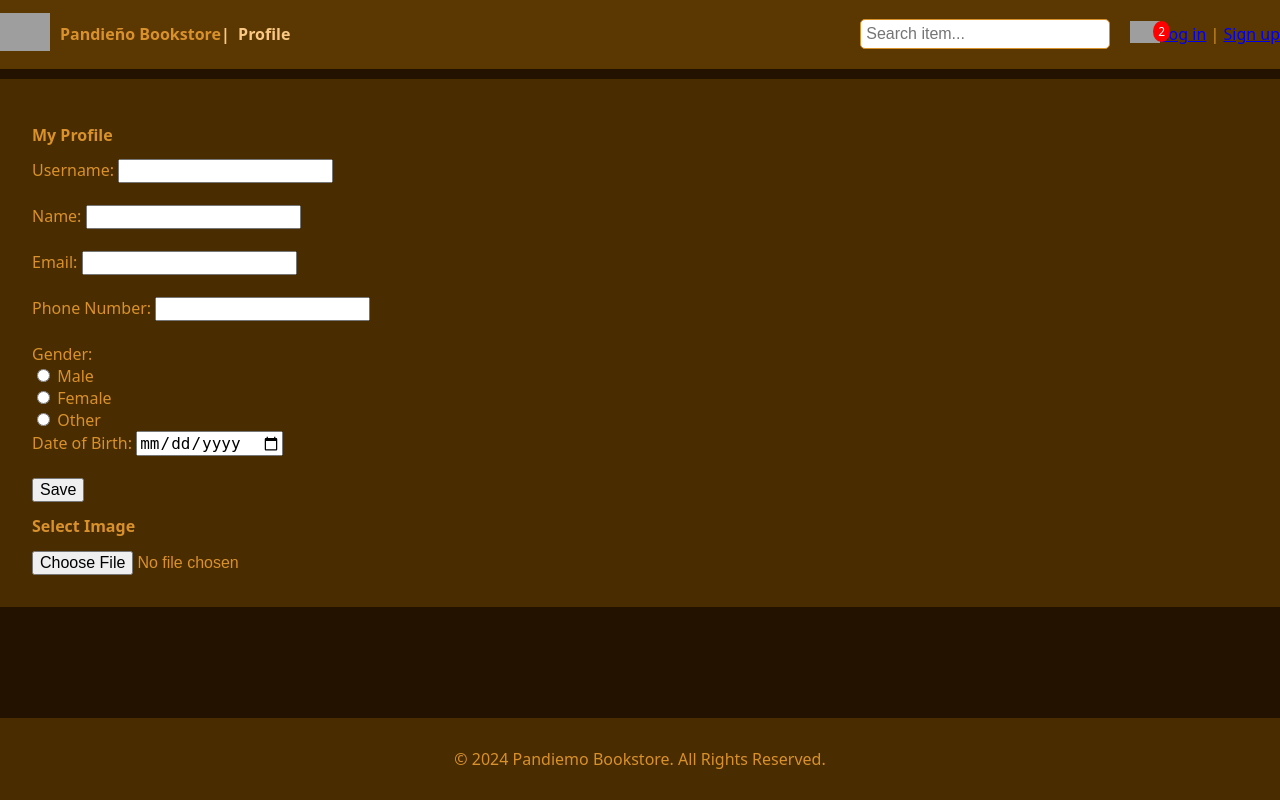
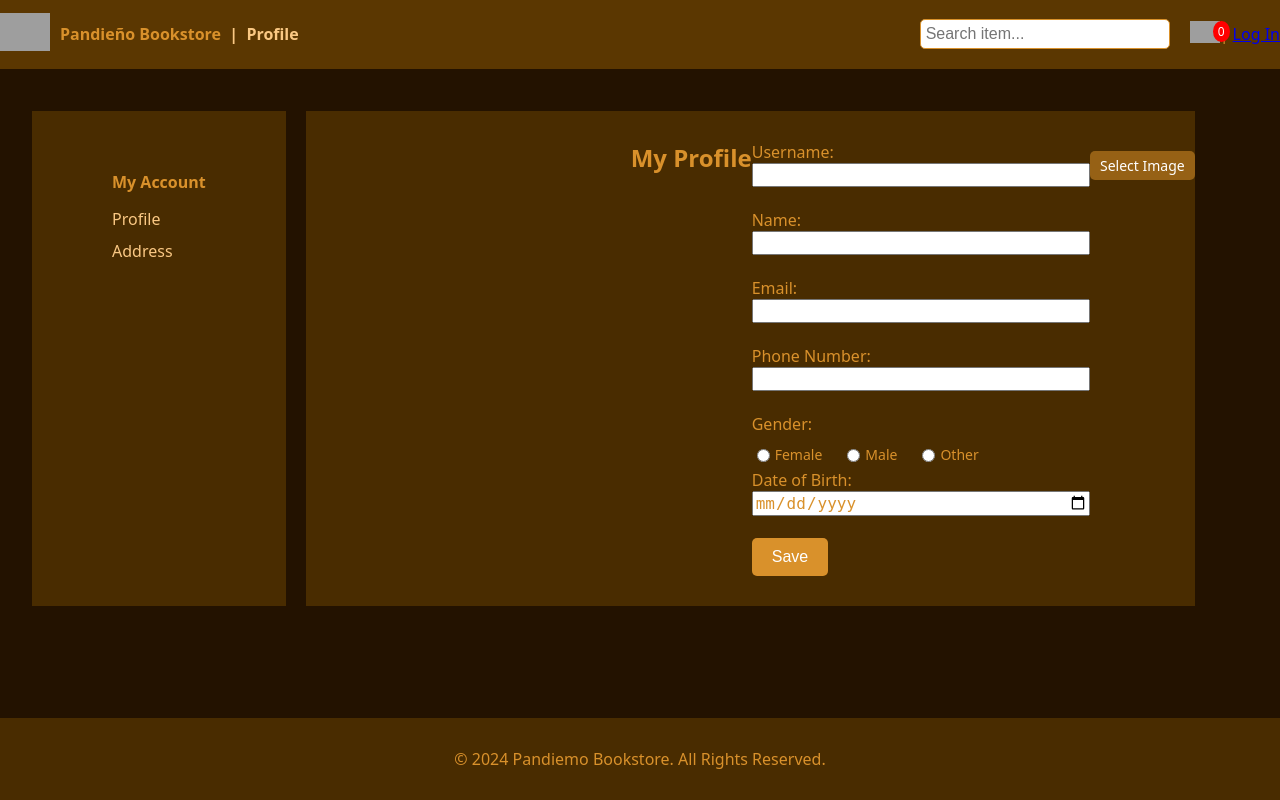
Before and after one commit to staanaeleina/pandieno_bookstore, a PHP site: page /profile.html in a window 1280 px wide. Run offline with PHP 8.4, Linux system fonts and the light colour scheme; grey boxes are pictures that could not be loaded.

Commit message:
Add files via upload

```diff
--- a/profile.css
+++ b/profile.css
@@ -45,9 +45,10 @@ nav {
     margin-right: 10px;
 }
 
-.left-nav h2{
+.left-nav h2 {
     color: var(--color2);
 }
+
 .left-nav h3 {
     margin: 0;
     color: var(--color1);
@@ -86,10 +87,138 @@ main {
     max-width: 1440px;
     padding: 2rem;
     display: flex;
+    color: var(--color2);
+}
+
+.profile-burger {
+    background-color: var(--color7);
+    padding: 20px 80px;
+    margin-right: 20px;
+    color: var(--color2);
+}
+
+.profile-burger h3 {
+    margin-top: 40px;
+    color: var(--color2);
+    margin-bottom: 10px;
+}
+
+.icon-edit {
+    margin-right: 5px;
+}
+
+.profile-burger a {
+    display: block;
+    padding: 5px 0;
+    color: var(--color1);
+    text-decoration: none;
+}
+
+.profile-section {
+    background-color: var(--color7);
+    padding: 30px 0 30px 325px;
+    box-sizing: border-box;
+    color: var(--color2);
+    text-align: left;
+    display: flex;
+    justify-content: flex-start;
+    align-items: flex-start;
+}
+
+
+.profile-section h1 {
+    font-size: 24px;
+    color: var(--color2);
+    margin: 0;
+    padding-bottom: 20px;
+}
+
+form {
     flex-direction: column;
-    background-color: var(--color7);
+    width: 100%;
+}
+
+form label {
     color: var(--color2);
-  }
+    margin-bottom: 5px;
+}
+
+form input[type="text"],
+form input[type="email"],
+form input[type="tel"],
+form input[type="date"] {
+    width: 100%;
+    color: var(--color2);
+}
+
+form .radio-group {
+    display: flex;
+    flex-direction: row;
+    justify-content: flex-start;
+    gap: 20px;
+    margin-top: 10px;
+}
+
+form .radio-group label {
+    font-size: 14px;
+    color: var(--color2);
+    display: flex;
+    align-items: center;
+}
+
+
+form input[type="radio"] {
+    margin-right: 5px;
+}
+
+form input[type="submit"] {
+    background-color: var(--color2);
+    color: white;
+    padding: 10px 20px;
+    cursor: pointer;
+    font-size: 16px;
+    border: none;
+    border-radius: 5px;
+    align-self: center;
+}
+
+input[type="file"] {
+    margin-top: 10px;
+    display: block;
+    align-self: center;
+}
+
+.image-section {
+    display: inline-block;
+    width: 30%;
+    text-align: center;
+}
+
+.image-section img {
+    border-radius: 50%;
+    width: 150px;
+    height: 150px;
+    object-fit: cover;
+    margin-bottom: 10px;
+}
+
+.file-label {
+    background-color: var(--color3);
+    color: white;
+    padding: 5px 10px;
+    border-radius: 5px;
+    cursor: pointer;
+    font-size: 14px;
+    text-align: center;
+    display: inline-block;
+    border: none;
+    white-space: nowrap;
+    margin-top: 10px;
+}
+
+input[type="file"] {
+    display: none;
+}
 
 footer {
     position: fixed;
@@ -117,4 +246,4 @@ footer p {
     --color6: #3d2501;
     --color7: #492c00;
     --color8: #231200;
-  }
+}
--- a/profile.html
+++ b/profile.html
@@ -13,8 +13,8 @@
         <div class="left-nav">
           <ul>
             <li><img src="logo.png" alt="logo"></li>
-            <li><h2>Pandieño Bookstore</h2></li>
-            <li><h3>|&nbsp Profile</h3></li>
+            <li><h2>Pandieño Bookstore&nbsp&nbsp</h2></li>
+            <li><h3>|&nbsp&nbspProfile</h3></li>
           </ul>
         </div>
         <div class="right-nav">
@@ -24,18 +24,23 @@
                 </li>
                 <li class="cart">
                   <img src="cart-icon.png" alt="cart">
-                  <span class="cart-count">2</span>
+                  <span class="cart-count">0</span>
                 </li>
                 <li>
-                  <a href="#">Log in</a> | <a href="#">Sign up</a>
+                  | <a href="#">Log In</a>
                 </li>
               </ul>
         </div>
       </div>
     </nav>
     <main>
+      <section class="profile-burger">
+        <h3>My&nbspAccount</h3>
+        <a href="#" class="change-address">Profile</a>
+        <a href="#" class="change-address">Address</i></a>
+      </section>
         <section class="profile-section">
-            <h1>My Profile</h1>
+            <h1>My&nbspProfile</h1>
             <form>
                 <label for="username">Username:</label>
                 <input type="text" id="username" name="username"><br><br>
@@ -46,32 +51,26 @@
                 <label for="phone">Phone Number:</label>
                 <input type="tel" id="phone" name="phone"><br><br>
                 <label for="gender">Gender:</label>
-                <div>
-                    <label>
-                        <input type="radio" id="male" name="gender" value="male">
-                        Male
-                    </label><br>
+                <div class="radio-group">
+                  <label>
+                      <input type="radio" name="option" value="1"> Female
+                  </label>
+                  <label>
+                      <input type="radio" name="option" value="2"> Male
+                  </label>
+                  <label>
+                      <input type="radio" name="option" value="3"> Other
+                  </label>
+                </div>
 
-                    <label>
-                        <input type="radio" id="female" name="gender" value="female">
-                        Female
-                    </label><br>
-
-                    <label>
-                        <input type="radio" id="other" name="gender" value="other">
-                        Other
-                    </label>
-                </div>
 
                 <label for="date-of-birth">Date of Birth:</label>
                 <input type="date" id="date-of-birth" name="date-of-birth"><br><br>
                 <input type="submit" value="Save">
             </form>
-        </section>
-        <section class="image-section">
-            <h2>Select Image</h2>
+            <label for="image" class="file-label">Select Image</label>
             <input type="file" id="image" name="image">
-        </section>
+          </section>
     </main>
     <footer>
         <p>&copy; 2024 Pandiemo Bookstore. All Rights Reserved.</p>
```
